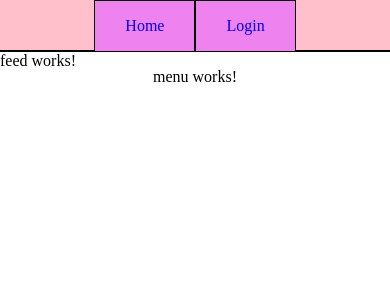
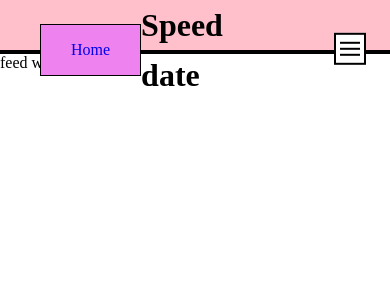
Before and after one commit to springfeld7/dt198g-group1-frontend, an Angular app: page / in a window 390 px wide. Shown: the top 300 px of the page. Built offline with nearby package versions, Linux system fonts and the light colour scheme.

Commit message:
hamburger menu added, no logic implemented

```diff
--- a/src/app/shared/header/header.component.html
+++ b/src/app/shared/header/header.component.html
@@ -1,5 +1,14 @@
-<div style="width: 100%; background: pink; border-bottom: 2px solid black; height: 50px; line-height: 50px; text-align: center;">
+<div class="header-container">
+  <div class="header-left">
     <a routerLink="/">Home</a>
-    <a routerLink="/login">Login</a>
+  </div>
+
+  <div class="header-middle">
+    <h1>Speed date</h1>
+  </div>
+
+  <div class="header-right">
+     <!-- <a routerLink="/login">Login</a> -->
     <app-menu></app-menu>
+  </div>
 </div>
--- a/src/app/shared/header/header.component.scss
+++ b/src/app/shared/header/header.component.scss
@@ -1,3 +1,35 @@
+.header-container {
+  width: 100%;
+  background: pink;
+  border-bottom: 4px solid black;
+  height: 50px;
+  line-height: 50px;
+  display: grid;
+  grid-template-columns: 1fr 1fr 1fr;
+  align-items: center;
+  position: relative;
+}
+
+.header-left {
+  display: flex;
+  align-items: center;
+  justify-content: flex-start;
+  padding-left: 40px;
+}
+
+.header-middle {
+  display: flex;
+  align-items: center;
+  justify-content: center;
+}
+
+.header-right {
+  display: flex;
+  align-items: center;
+  justify-content: flex-end;
+  padding-right: 40px;
+}
+
 a {
   background-color: violet;
   border: 1px solid black;
@@ -5,6 +37,7 @@ a {
   height: 100%;
   padding: 0 30px;
   text-decoration: none;
+  line-height: 50px;
 
   &:hover {
     background-color: navy;
--- a/src/app/shared/header/header.component.ts
+++ b/src/app/shared/header/header.component.ts
@@ -9,7 +9,5 @@ import { MenuComponent } from './menu/menu.component';
   styleUrl: './header.component.scss'
 })
 export class HeaderComponent {
-  logout() {
-    alert("Loggar ut");
-  }
+
 }
--- a/src/app/shared/header/menu/menu.component.html
+++ b/src/app/shared/header/menu/menu.component.html
@@ -1 +1,20 @@
-<p>menu works!</p>
+<div class="menu-wrapper">
+  <button
+    class="hamburger"
+    [class.is-active]="isOpen"
+    (click)="toggleMenu()"
+    type="button"
+    aria-label="Toggle menu"
+  >
+    <span class="bar"></span>
+    <span class="bar"></span>
+    <span class="bar"></span>
+  </button>
+
+  <div class="menu-dropdown" *ngIf="isOpen">
+    <a routerLink="/profile" class="menu-item" (click)="closeMenu()">Profile</a>
+    <a routerLink="/events" class="menu-item" (click)="closeMenu()">Events</a>
+    <a routerLink="/matches" class="menu-item" (click)="closeMenu()">Matches</a>
+    <a  class="menu-item" (click)="logout()" (click)="closeMenu()">Sign out</a>  <!-- TODO fix sign out-->
+  </div>
+</div>
--- a/src/app/shared/header/menu/menu.component.scss
+++ b/src/app/shared/header/menu/menu.component.scss
@@ -0,0 +1,74 @@
+.menu-wrapper {
+  position: relative;
+  left: 50%;
+  transform: translateY(-35%);
+  display: inline-block;
+}
+
+.hamburger {
+  width: 32px;
+  height: 32px;
+  padding: 4px;
+  border: 2px solid black;
+  background: white;
+  cursor: pointer;
+  display: flex;
+  flex-direction: column;
+  justify-content: center;
+  gap: 4px;
+  transition: all 0.3s ease;
+}
+
+.bar {
+  width: 100%;
+  height: 2px;
+  background: black;
+  transition: all 0.3s ease;
+  transform-origin: center;
+}
+
+.hamburger.is-active .bar:nth-child(1) {
+  transform: translateY(6px) rotate(45deg);
+}
+
+.hamburger.is-active .bar:nth-child(2) {
+  opacity: 0;
+}
+
+.hamburger.is-active .bar:nth-child(3) {
+  transform: translateY(-6px) rotate(-45deg);
+}
+
+.menu-dropdown {
+  position: absolute;
+  top: 100%;
+  right: 0;
+  min-width: 160px;
+  margin-top: 8px;
+  padding: 8px 0;
+  background: white;
+  border: 2px solid black;
+  box-shadow: 0 4px 8px rgba(0, 0, 0, 0.15);
+  border-radius: 4px;
+  z-index: 1000;
+}
+
+.menu-item {
+  display: block;
+  padding: 10px 16px;
+  color: black;
+  text-decoration: none;
+  font-size: 14px;
+  transition: background 0.2s ease;
+  border: none;
+  background: none;
+  width: 100%;
+  text-align: left;
+  cursor: pointer;
+}
+
+.menu-item:hover,
+.menu-item:focus {
+  background: #f4c6d5;
+  outline: none;
+}
--- a/src/app/shared/header/menu/menu.component.ts
+++ b/src/app/shared/header/menu/menu.component.ts
@@ -1,11 +1,25 @@
 import { Component } from '@angular/core';
+import { CommonModule } from '@angular/common';
+import { RouterLink } from '@angular/router';
 
 @Component({
   selector: 'app-menu',
-  imports: [],
+  imports: [RouterLink, CommonModule],
   templateUrl: './menu.component.html',
   styleUrl: './menu.component.scss'
 })
 export class MenuComponent {
+  isOpen = false;
 
+  toggleMenu() {
+    this.isOpen = !this.isOpen;
+  }
+
+  closeMenu() {
+    this.isOpen = false;
+  }
+
+  logout() {
+    alert("Loggar ut");
+  }
 }
```
Lines whose indentation alone changed are shown as unchanged.
